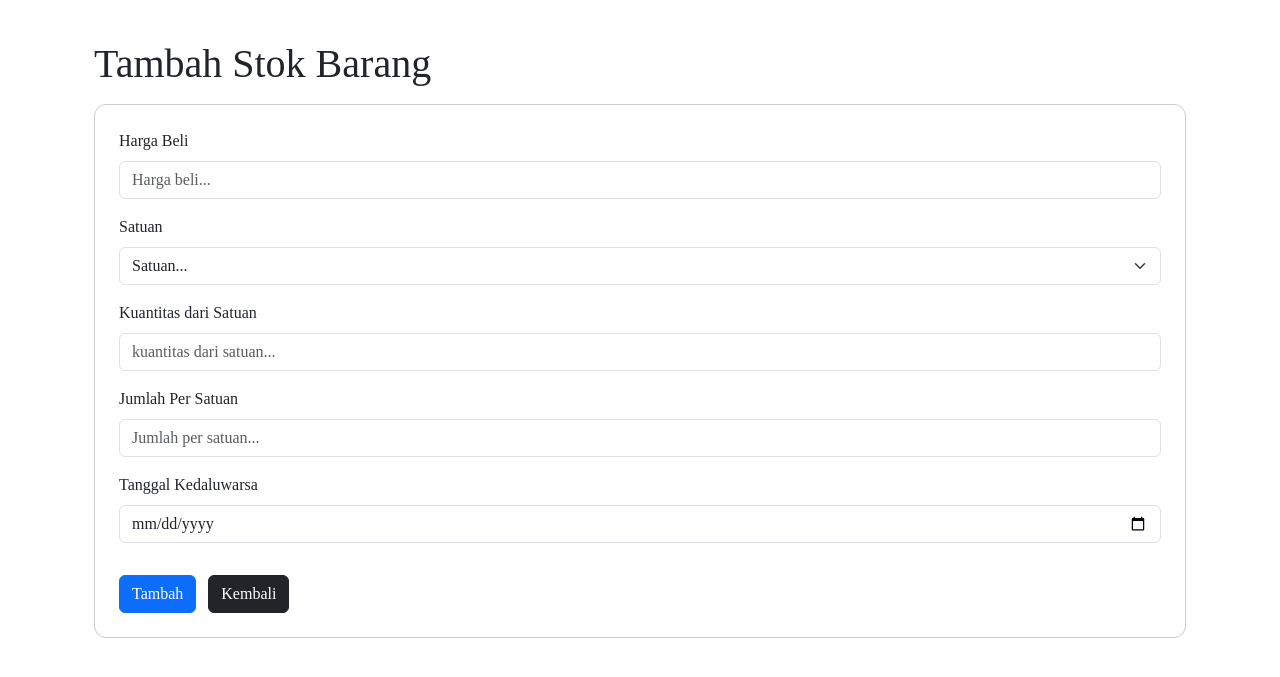
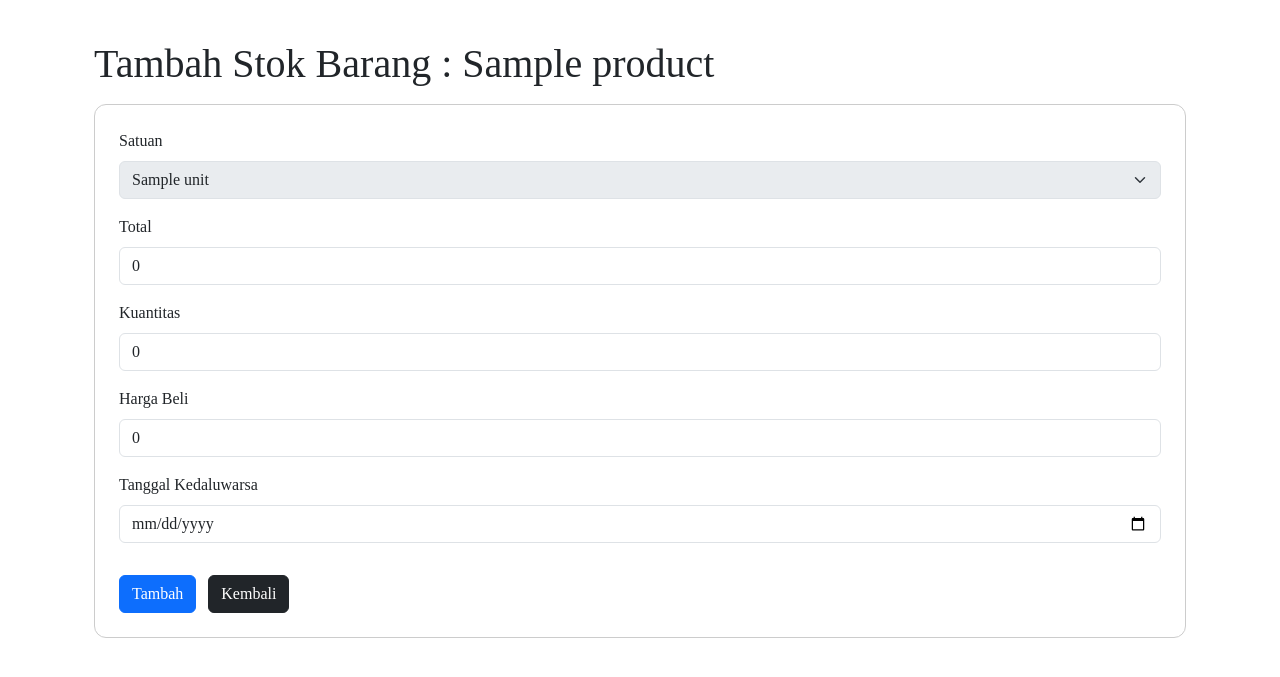
Before and after one commit to CallMeYudhistira/WarungBudeApp, a Laravel app: page /barang/refillStock/create/1 in a window 1280 px wide. Shown: the part 91-768 px from the top of the page. Run offline with Laravel 10, Linux system fonts and the light colour scheme; a user stored in the database is signed in; data comes from the database, SQL or seed files in the repository; tables that the repository leaves empty hold one stand-in row (values such as "Sample post"); some libraries are stand-ins or nearby versions; some web fonts are replaced.

Commit message:
feature add stock per product details

```diff
--- a/WEB/app/Http/Controllers/ProductController.php
+++ b/WEB/app/Http/Controllers/ProductController.php
@@ -204,8 +204,8 @@ class ProductController extends Controller
 
     public function index_stock($id)
     {
-        $product = Product::where('product_id', $id)->first();
-        $refillStocks = RefillStock::join('units', 'units.unit_id', 'refill_stocks.unit_id')->where('product_id', $id)->get();
+        $product = Product::join('product_details', 'product_details.product_id', '=', 'products.product_id')->join('units', 'units.unit_id', 'product_details.unit_id')->where('product_detail_id', $id)->first();
+        $refillStocks = RefillStock::join('product_details', 'product_details.product_detail_id', 'refill_stocks.product_detail_id')->where('refill_stocks.product_detail_id', $id)->get();
 
         return view('barang.stok.index', compact('product', 'refillStocks'));
     }
@@ -214,54 +214,55 @@ class ProductController extends Controller
     {
         $first = $request->first;
         $second = $request->second;
-        $product = Product::where('product_id', $id)->first();
-        $refillStocks = RefillStock::join('units', 'units.unit_id', 'refill_stocks.unit_id')->where('product_id', $id)->whereBetween('entry_date', [$first, $second])->get();
+
+        if(!$first && !$second){
+            return redirect('/barang/refillStock/' . $id);
+        }
+
+        $product = Product::join('product_details', 'product_details.product_id', '=', 'products.product_id')->join('units', 'units.unit_id', 'product_details.unit_id')->where('product_detail_id', $id)->first();
+        $refillStocks = RefillStock::join('product_details', 'product_details.product_detail_id', 'refill_stocks.product_detail_id')->where('refill_stocks.product_detail_id', $id)->whereBetween('entry_date', [$first, $second])->get();
 
         return view('barang.stok.index', compact('product', 'refillStocks', 'first', 'second'));
     }
 
     public function add_stock($id)
     {
-        $product = Product::where('product_id', $id)->first();
-        $units = Unit::all();
+        $product = Product::join('product_details', 'product_details.product_id', '=', 'products.product_id')->join('units', 'units.unit_id', 'product_details.unit_id')->where('product_detail_id', $id)->first();
 
-        return view('barang.stok.add_stock', compact('product', 'units'));
+        return view('barang.stok.add_stock', compact('product'));
     }
 
     public function store_stock(Request $request)
     {
         $request->validate([
             'product_id' => 'required|numeric',
-            'purchase_price' => 'required|numeric',
-            'unit_id' => 'required|numeric',
-            'quantity_of_unit' => 'required|numeric',
-            'amount_per_unit' => 'required|numeric',
-            'expired_date' => 'required|date',
+            'detail_id' => 'required|numeric',
+            'price' => 'required|numeric',
+            'quantity' => 'required|numeric',
+            'total' => 'required|numeric',
         ]);
 
         RefillStock::create([
-            'product_id' => $request->product_id,
-            'purchase_price' => $request->purchase_price,
-            'unit_id' => $request->unit_id,
-            'quantity_of_unit' => $request->quantity_of_unit,
-            'amount_per_unit' => $request->amount_per_unit,
+            'product_detail_id' => $request->detail_id,
+            'price' => $request->price,
+            'quantity' => $request->quantity,
+            'total' => $request->total,
             'entry_date' => now(),
             'expired_date' => $request->expired_date,
         ]);
 
-        $new_detail = RefillStock::where('product_id', $request->product_id)->orderBy('refill_stock_id', 'desc')->first();
-        $product = Product::where('product_id', $request->product_id)->first();
+        $new_refill = RefillStock::where('product_detail_id', $request->detail_id)->orderBy('refill_stock_id', 'desc')->first();
+        $product = ProductDetail::where('product_detail_id', $request->detail_id)->first();
         $margin = 0.20;
-        $price_per_pcs = ($new_detail->purchase_price / $new_detail->quantity_of_unit) / $new_detail->amount_per_unit;
-        $profit = $price_per_pcs * $margin;
+        $price_per_unit = $new_refill->total / $new_refill->quantity;
+        $profit = $new_refill->price * $margin;
 
-        $add_stock = $new_detail->amount_per_unit * $new_detail->quantity_of_unit;
-
-        Product::where('product_id', $request->product_id)->update([
-            'stock' => $product->stock + $add_stock,
-            'selling_price' => round(($price_per_pcs + $profit) / 500) * 500,
+        ProductDetail::where('product_detail_id', $request->detail_id)->update([
+            'stock' => $product->stock + $new_refill->quantity,
+            'purchase_price' => $new_refill->price,
+            'selling_price' => round(($price_per_unit + $profit) / 500) * 500,
         ]);
 
-        return redirect('/barang/refillStock/' . $request->product_id)->with('success', 'Stok Berhasil Ditambahkan!');
+        return redirect('/barang/refillStock/' . $request->detail_id)->with('success', 'Stok Berhasil Ditambahkan!');
     }
 }
--- a/WEB/app/Models/RefillStock.php
+++ b/WEB/app/Models/RefillStock.php
@@ -9,5 +9,5 @@ class RefillStock extends Model
 {
     use HasFactory;
 
-    protected $fillable = ['product_id', 'purchase_price', 'unit_id', 'quantity_of_unit', 'amount_per_unit', 'entry_date', 'expired_date'];
+    protected $fillable = ['product_detail_id', 'price', 'quantity', 'total', 'entry_date', 'expired_date'];
 }
--- a/WEB/resources/views/barang/detail/index.blade.php
+++ b/WEB/resources/views/barang/detail/index.blade.php
@@ -45,7 +45,7 @@
                                         onclick="return confirm('Apakah anda ingin menghapus {{ $product_detail->product_name }} (satuan = {{ $product_detail->unit_name }}) dengan semua riwayat isi stok nya?');">Hapus</button>
                                 </form>
                             </div>
-                            <a href="/barang/refillStock/{{ $product_detail->product_id }}" class="btn btn-secondary w-100">isi Stok</a>
+                            <a href="/barang/refillStock/{{ $product_detail->product_detail_id }}" class="btn btn-secondary w-100">isi Stok</a>
                         </div>
                     </div>
                 </div>
--- a/WEB/resources/views/barang/stok/add_stock.blade.php
+++ b/WEB/resources/views/barang/stok/add_stock.blade.php
@@ -1,7 +1,7 @@
 @extends('layouts.app')
 @section('title', 'Barang || Tambah Stok')
 @section('content')
-    <h1>Tambah Stok Barang</h1>
+    <h1>Tambah Stok Barang : {{ $product->product_name }}</h1>
     @if ($errors->any())
         <div class="alert alert-danger m-4" role="alert">
             <ul>
@@ -15,28 +15,26 @@
         <form action="/barang/refillStock/store" method="post" enctype="multipart/form-data">
             @csrf
             <input type="hidden" name="product_id" value="{{ $product->product_id }}">
+            <input type="hidden" name="detail_id" value="{{ $product->product_detail_id }}">
             <div class="mb-3">
-                <label for="purchase_price" class="form-label">Harga Beli</label>
-                <input type="number" class="form-control" name="purchase_price" placeholder="Harga beli..."
+                <label for="unit_id" class="form-label">Satuan</label>
+                <select class="form-select" disabled>
+                    <option selected>{{ $product->unit_name }}</option>
+                </select>
+            </div>
+            <div class="mb-3">
+                <label for="total" class="form-label">Total</label>
+                <input type="number" class="form-control" name="total" value="0" id="total"
                     autocomplete="off" min="0">
             </div>
             <div class="mb-3">
-                <label for="unit_id" class="form-label">Satuan</label>
-                <select class="form-select" name="unit_id">
-                    <option selected disabled>Satuan...</option>
-                    @foreach ($units as $unit)
-                        <option value="{{ $unit->unit_id }}">{{ $unit->unit_name }}</option>
-                    @endforeach
-                </select>
-            </div>
-            <div class="mb-3">
-                <label for="quantity_of_unit" class="form-label">Kuantitas dari Satuan</label>
-                <input type="number" class="form-control" name="quantity_of_unit" placeholder="kuantitas dari satuan..."
+                <label for="quantity" class="form-label">Kuantitas</label>
+                <input type="number" class="form-control" name="quantity" value="0" id="qty"
                     autocomplete="off" min="0">
             </div>
             <div class="mb-3">
-                <label for="amount_per_unit" class="form-label">Jumlah Per Satuan</label>
-                <input type="number" class="form-control" name="amount_per_unit" placeholder="Jumlah per satuan..."
+                <label for="price" class="form-label">Harga Beli</label>
+                <input type="number" class="form-control" name="price" value="0" id="price" readonly
                     autocomplete="off" min="0">
             </div>
             <div class="mb-3">
@@ -48,4 +46,18 @@
             <a href="/barang/detail/{{ $product->product_id }}" class="btn btn-dark mt-3" style="margin-left: 8px;">Kembali</a>
         </form>
     </div>
+
+    <script>
+        const qty = document.getElementById('qty');
+        const price = document.getElementById('price');
+        const total = document.getElementById('total');
+
+        qty.addEventListener('input', e => {
+            price.value = Math.ceil(total.value / e.target.value);
+        });
+
+        total.addEventListener('input', e => {
+            price.value = Math.ceil(e.target.value / qty.value);
+        });
+    </script>
 @endsection
```
Also changed, not shown: WEB/resources/views/barang/stok/index.blade.php (+14 -16 lines), WEB/database/migrations/2025_09_12_085210_create_refill_stocks_table.php, WEB/public/images/13-09-2025_15-31-02_fgSaAVsrAbXf3orcT27NNVwugg42b0GlUPfU3Ylu.jpg (added).
